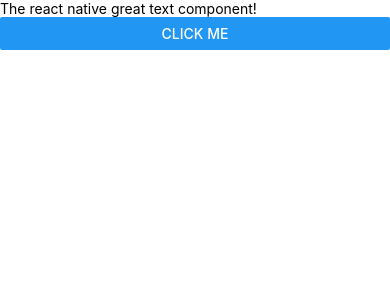
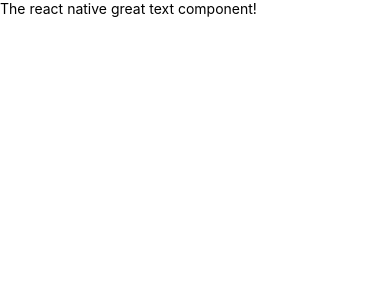
Before and after one commit to Ihsanullah-Yasar/RNPractice, a React Native app: screen / in a window 390 px wide. Shown: the top 300 px of the page. Built offline with nearby package versions, Linux system fonts and the light colour scheme.

Commit message:
button removed

```diff
--- a/App.js
+++ b/App.js
@@ -5,7 +5,7 @@ export default function App() {
   return (
     <View style={styles.container}>
       <Text>The react native great text component!</Text>
-      <Button title="Click Me" onPress={()=> alert("Button Clicked")}/>
+
     </View>
   );
 }
```
